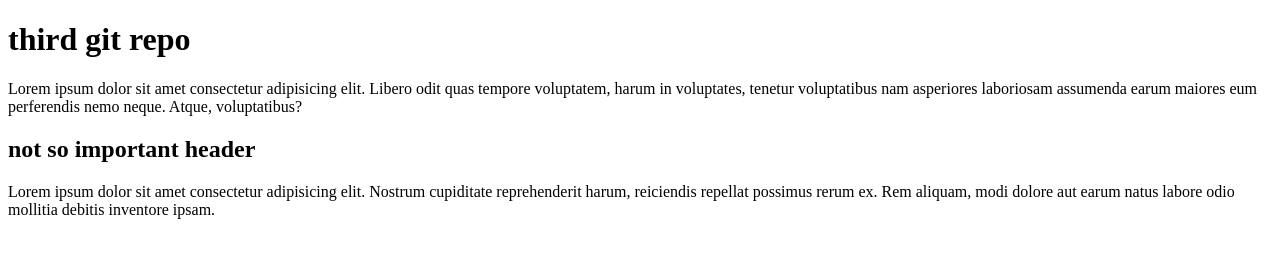
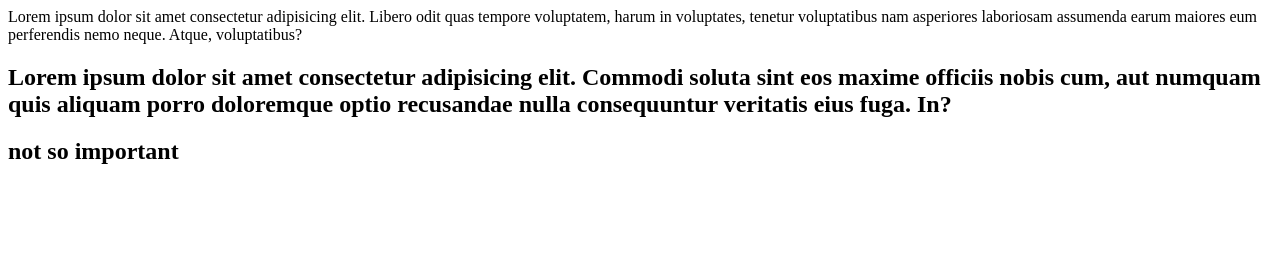
Before and after one commit to tturkann/my-file, a plain HTML site: page index.html in a window 1280 px wide. Drawn offline with Linux system fonts and the light colour scheme.

Commit message:
content of index was changed

```diff
--- a/index.html
+++ b/index.html
@@ -9,14 +9,12 @@
 
 </head>
 <body>
-    <h1>third git repo</h1>
 <div>Lorem ipsum dolor sit amet consectetur adipisicing elit. Libero odit quas tempore voluptatem, harum in voluptates, tenetur voluptatibus nam asperiores laboriosam assumenda earum maiores eum perferendis nemo neque. Atque, voluptatibus?
 
 </div>
-<h2> not so important header</h2>
-<p>Lorem ipsum dolor sit amet consectetur adipisicing elit. Nostrum cupiditate reprehenderit harum, reiciendis repellat possimus rerum ex. Rem aliquam, modi dolore aut earum natus labore odio mollitia debitis inventore ipsam.
+<h2> Lorem ipsum dolor sit amet consectetur adipisicing elit. Commodi soluta sint eos maxime officiis nobis cum, aut numquam quis aliquam porro doloremque optio recusandae nulla consequuntur veritatis eius fuga. In?</h2>
+<h2> not so important</h2>
 
-</p>
 
 </body>
 </html>
```
